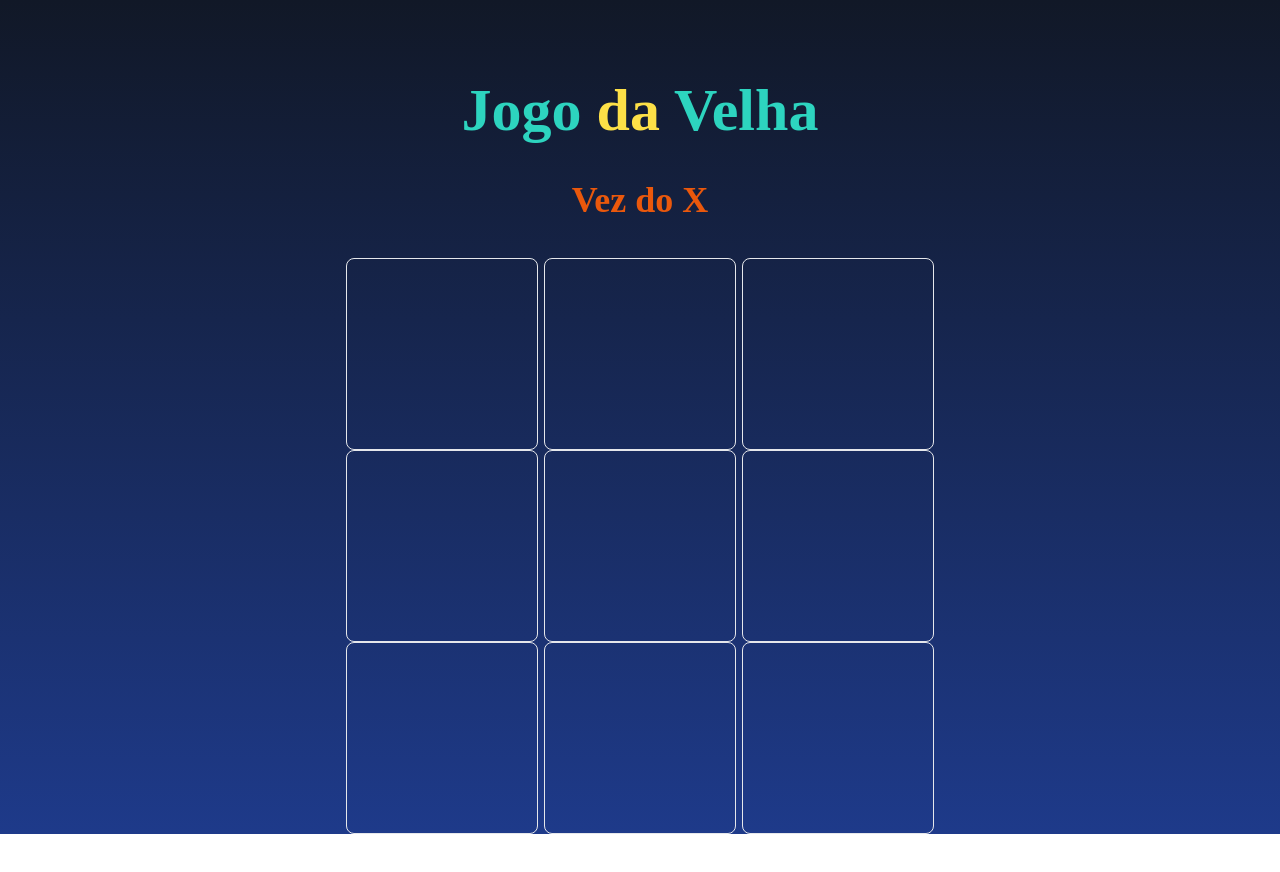
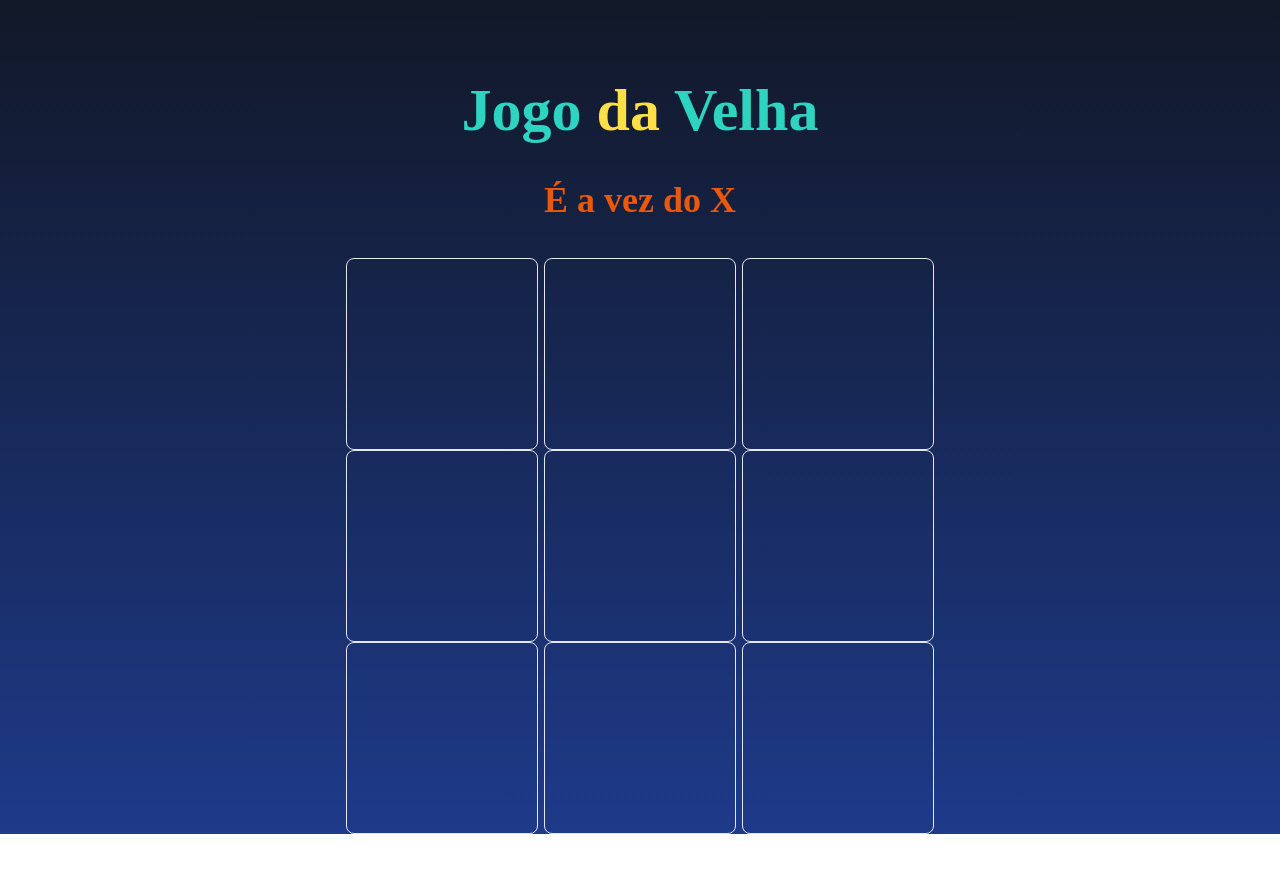
Before and after one commit to lucaswotta/tic-tac-toe, an Angular app: page / in a window 1280 px wide. Shown: the top 872 px of the page. Built offline with nearby package versions, Linux system fonts and the light colour scheme.

Commit message:
Set ActivePlayer style

```diff
--- a/src/app/app.component.html
+++ b/src/app/app.component.html
@@ -10,8 +10,15 @@ to-blue-900">
     </h1>
 
     <!-- display the player name -->
-    <h1 class="text-center text-orange-600 text-4xl mt-10 font-bold"> Vez do
-      {{gameService.activePlayer}}
+    <h1 class="text-center text-orange-600 text-4xl mt-10 font-bold"
+    *ngIf="!gameService.winner"
+    [ngClass]="{'text-teal-500': gameService.activePlayer == 'O'}"
+    >É a vez do {{gameService.activePlayer}}
+    </h1>
+
+    <!-- display the winner -->
+    <h1 class="text-center text-red-500 mt-10 text-4xl font-semibold" *ngIf="gameService.winner">
+      {{gameService.activePlayer}} Venceu!
     </h1>
 
   </div>
--- a/src/app/game.service.ts
+++ b/src/app/game.service.ts
@@ -51,9 +51,9 @@ export class GameService {
 
   updateBoard(squareClicked: any) {
     this.board[squareClicked.id].state = squareClicked.state;
-    if(this.winner) {
+    if(this.isWinner) {
       this.winner = true;
-      this.isGameOver = false;
+      this.isGameRunning = false;
       this.isGameOver = true;
     }
   }
@@ -66,7 +66,7 @@ export class GameService {
     return this.checkDiag() || this.checkRows(this.board, "row") || this.checkRows(this.board, "col") ? true : false;
   }
 
-  checkRows (board: any, mode: any) {
+  checkRows (board: any, mode: any): boolean {
     const
       ROW = mode === "row" ? true : false,
       DIST = ROW ? 1 : 3,
@@ -75,7 +75,7 @@ export class GameService {
 
       for ( let i = 0; i < NUMTIMES; i += INC) {
         let
-          firstSquare = board[i], state,
+          firstSquare = board[i].state,
           secondSquare = board[i + DIST].state,
           thirdSquare = board[i + (DIST * 2)].state;
 
```
